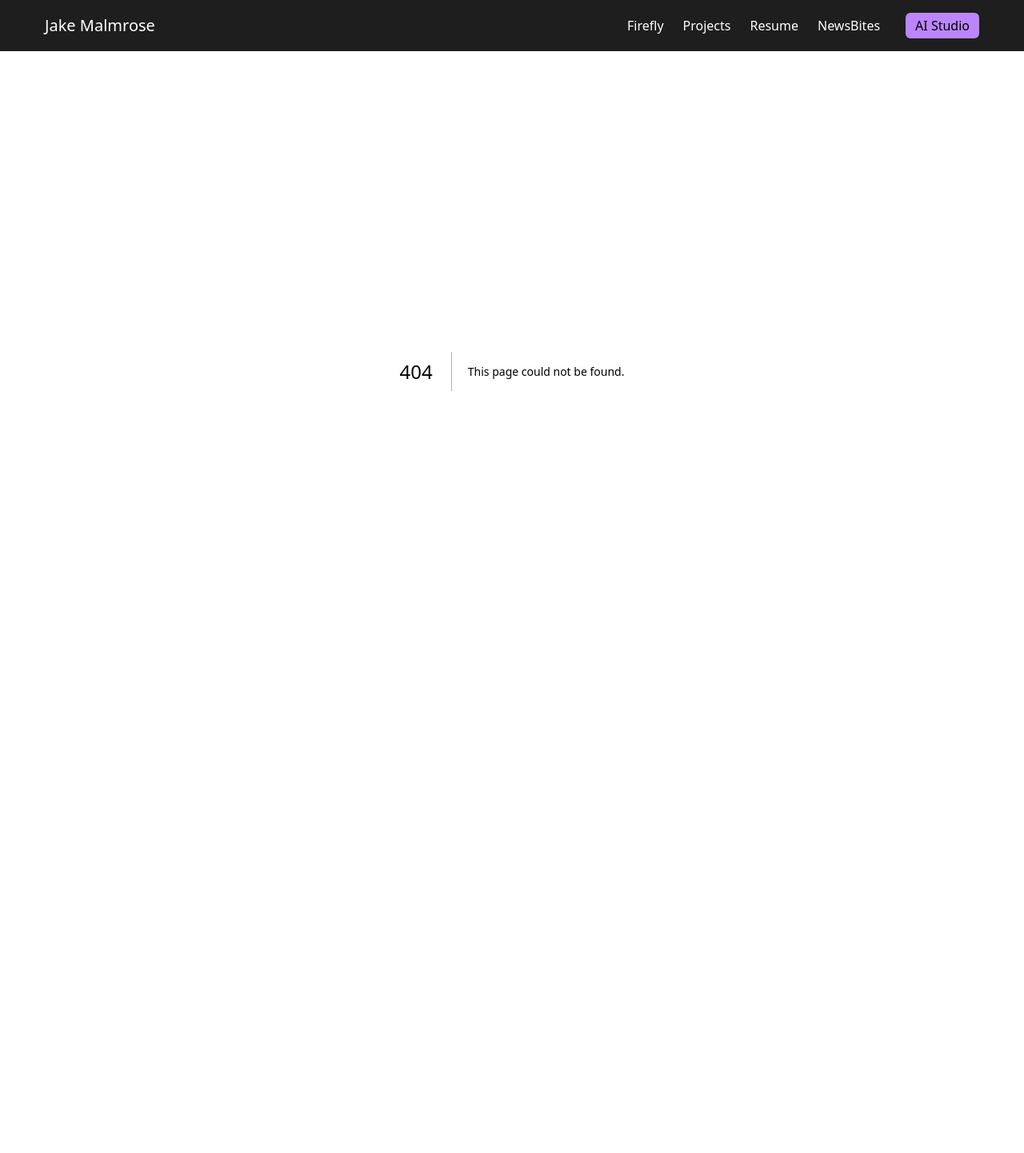
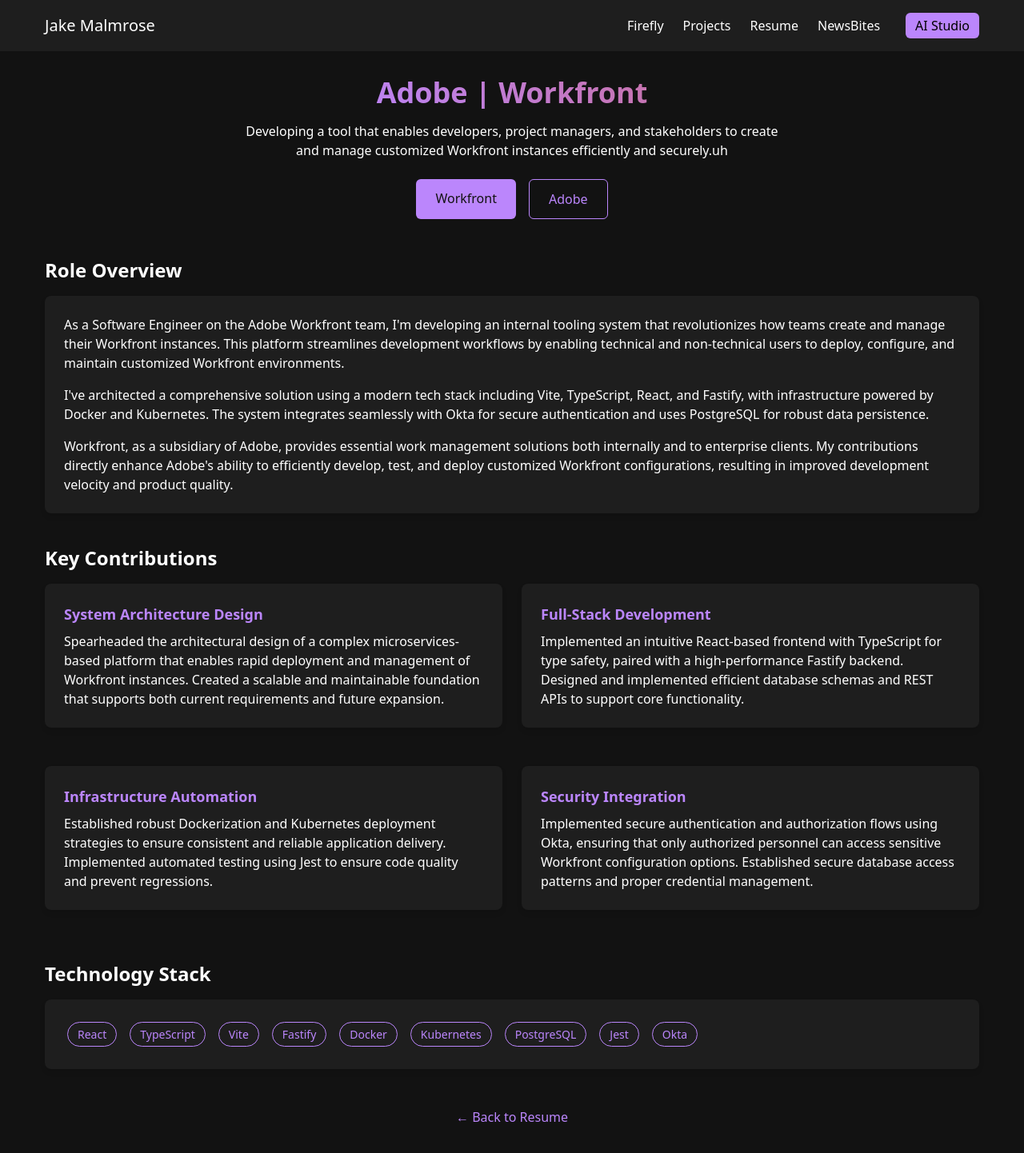
Before and after one commit to JakeMalmrose/nextfolio, a Next.js app: page /adobe in a window 1280 px wide. Before the commit this address had no page. Shown: the top 1442 px of the page at 80% size. Before the commit the page ends 864 px from the top, so only its background shows below. Built offline with nearby package versions, Linux system fonts and the light colour scheme.

Commit message:
Adding adobe specific page

```diff
--- /dev/null
+++ b/app/adobe/page.tsx
@@ -0,0 +1,111 @@
+'use client';
+
+import Link from 'next/link';
+
+export default function Adobe() {
+  return (
+    <div className="mt-8 mb-16">
+      <div className="mb-12 text-center">
+        <h1 className="text-3xl md:text-4xl font-bold gradient-text mb-4">
+          Adobe | Workfront
+        </h1>
+        <p className="max-w-2xl mx-auto">
+          Developing a tool that enables developers, project managers, and stakeholders to create and manage customized Workfront instances efficiently and securely.uh
+        </p>
+        <div className="mt-6 flex justify-center gap-4">
+          <a
+            href="https://business.adobe.com/products/workfront.html"
+            target="_blank"
+            rel="noopener noreferrer"
+            className="px-6 py-3 bg-primary text-background font-medium rounded-md hover:opacity-90 transition"
+          >
+            Workfront
+          </a>
+          <a
+            href="https://www.adobe.com/"
+            target="_blank"
+            rel="noopener noreferrer"
+            className="px-6 py-3 border border-primary text-primary font-medium rounded-md hover:bg-primary hover:bg-opacity-10 transition"
+          >
+            Adobe
+          </a>
+        </div>
+      </div>
+
+      <div className="mb-10">
+        <h2 className="text-2xl font-bold mb-4">Role Overview</h2>
+        <div className="paper">
+          <p className="mb-4">
+            As a Software Engineer on the Adobe Workfront team, I'm developing an internal tooling system that revolutionizes how teams create and manage their Workfront instances.
+            This platform streamlines development workflows by enabling technical and non-technical users to deploy, configure, and maintain customized Workfront environments.
+          </p>
+          <p className="mb-4">
+            I've architected a comprehensive solution using a modern tech stack including Vite, TypeScript, React, and Fastify, with infrastructure powered by Docker and Kubernetes.
+            The system integrates seamlessly with Okta for secure authentication and uses PostgreSQL for robust data persistence.
+          </p>
+          <p>
+            Workfront, as a subsidiary of Adobe, provides essential work management solutions both internally and to enterprise clients.
+            My contributions directly enhance Adobe's ability to efficiently develop, test, and deploy customized Workfront configurations, resulting in improved development velocity and product quality.
+          </p>
+        </div>
+      </div>
+
+      <div className="mb-10">
+        <h2 className="text-2xl font-bold mb-4">Key Contributions</h2>
+        <div className="grid grid-cols-1 md:grid-cols-2 gap-6">
+          <div className="paper">
+            <h3 className="text-lg font-semibold mb-2 text-primary">System Architecture Design</h3>
+            <p>
+              Spearheaded the architectural design of a complex microservices-based platform that enables rapid deployment and management of Workfront instances.
+              Created a scalable and maintainable foundation that supports both current requirements and future expansion.
+            </p>
+          </div>
+          <div className="paper">
+            <h3 className="text-lg font-semibold mb-2 text-primary">Full-Stack Development</h3>
+            <p>
+              Implemented an intuitive React-based frontend with TypeScript for type safety, paired with a high-performance Fastify backend.
+              Designed and implemented efficient database schemas and REST APIs to support core functionality.
+            </p>
+          </div>
+          <div className="paper">
+            <h3 className="text-lg font-semibold mb-2 text-primary">Infrastructure Automation</h3>
+            <p>
+              Established robust Dockerization and Kubernetes deployment strategies to ensure consistent and reliable application delivery.
+              Implemented automated testing using Jest to ensure code quality and prevent regressions.
+            </p>
+          </div>
+          <div className="paper">
+            <h3 className="text-lg font-semibold mb-2 text-primary">Security Integration</h3>
+            <p>
+              Implemented secure authentication and authorization flows using Okta, ensuring that only authorized personnel can access sensitive Workfront configuration options.
+              Established secure database access patterns and proper credential management.
+            </p>
+          </div>
+        </div>
+      </div>
+
+      <div className="mb-10">
+        <h2 className="text-2xl font-bold mb-4">Technology Stack</h2>
+        <div className="paper">
+          <div className="flex flex-wrap gap-2">
+            <span className="chip chip-primary">React</span>
+            <span className="chip chip-primary">TypeScript</span>
+            <span className="chip chip-primary">Vite</span>
+            <span className="chip chip-primary">Fastify</span>
+            <span className="chip chip-primary">Docker</span>
+            <span className="chip chip-primary">Kubernetes</span>
+            <span className="chip chip-primary">PostgreSQL</span>
+            <span className="chip chip-primary">Jest</span>
+            <span className="chip chip-primary">Okta</span>
+          </div>
+        </div>
+      </div>
+
+      <div className="mt-12 text-center">
+        <Link href="/resume" className="text-primary hover:underline">
+          ← Back to Resume
+        </Link>
+      </div>
+    </div>
+  );
+}
```
